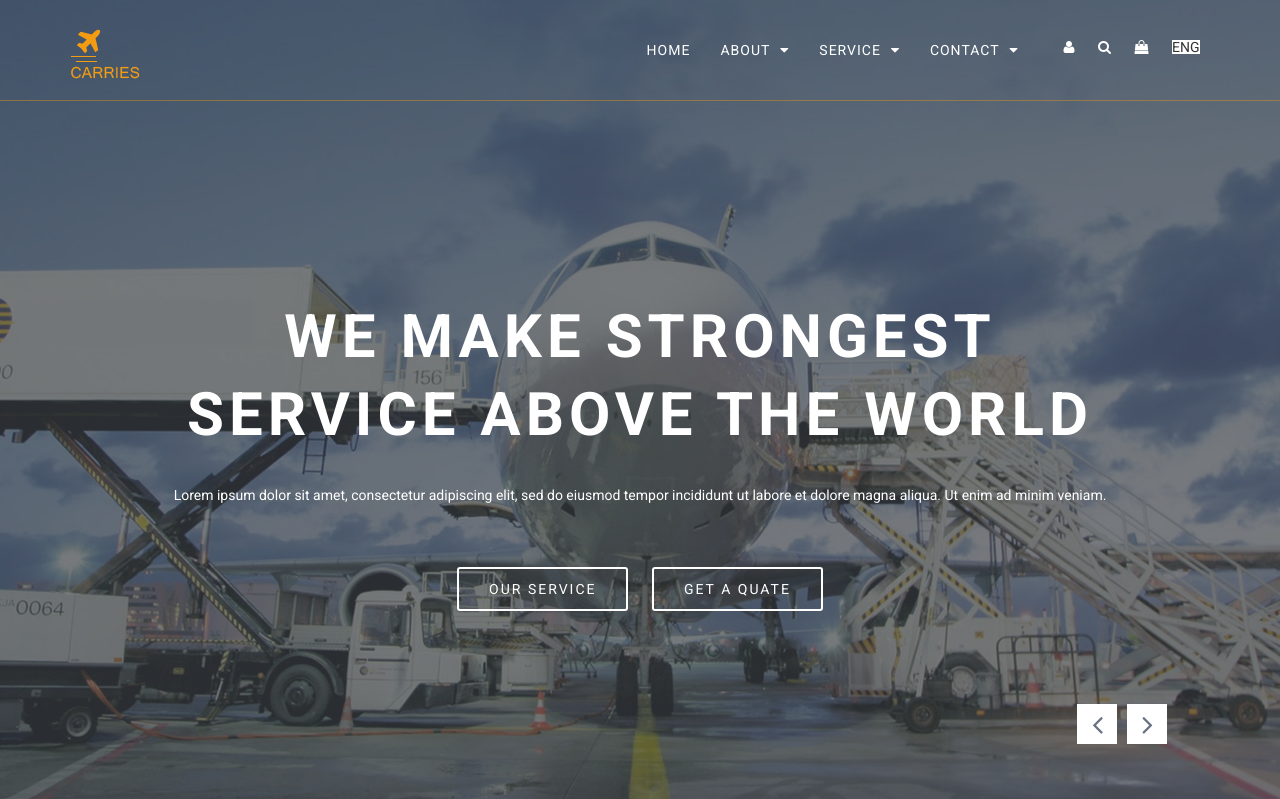
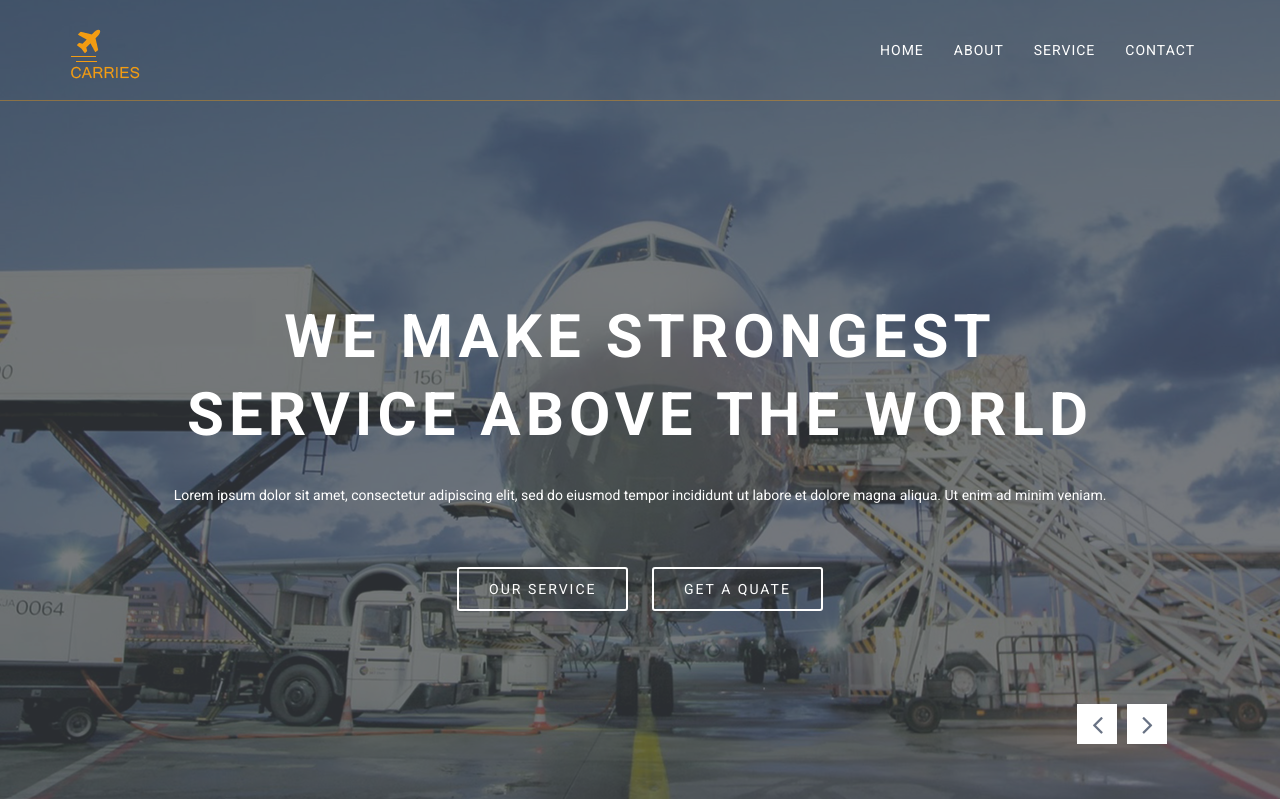
Before and after one commit to anshumanairy/penta6, a Django app: page / in a window 1280 px wide. Shown: the top 799 px of the page. Run offline with Django 3.2, Linux system fonts and the light colour scheme; some libraries are stand-ins or nearby versions.

Commit message:
navbar changes

```diff
--- a/freight/templates/navbar.html
+++ b/freight/templates/navbar.html
@@ -8,47 +8,12 @@
                 <div class="navbar-header">
                     <a href="{% url 'index' %}" class="navbar-brand"><img src="/static/img/logo.png" alt="logo"></a>
                 </div>
-                <div class="search-and-language-bar pull-right">
-                    <ul>
-                        <li><a href="#"><i class="fa fa-user"></i></a></li>
-                        <li class="search-box"><i class="fa fa-search"></i></li>
-                        <li><a href="#"><i class="fa fa-shopping-bag"></i></a></li>
-                        <li class="select-language">
-                            <select name="#" id="#">
-                            <option selected value="End">ENG</option>
-                            <option value="ARA">ARA</option>
-                            <option value="CHI">CHI</option>
-                        </select>
-                        </li>
-                    </ul>
-                    <form action="#" class="search-form">
-                        <input type="search" name="search" id="search">
-                        <button type="submit"><i class="fa fa-search"></i></button>
-                    </form>
-                </div>
                 <div id="main-nav" class="stellarnav">
                     <ul id="nav" class="nav navbar-nav">
                         <li><a href="{% url 'index' %}">home</a></li>
-                        <li><a href="{% url 'about' %}">about</a>
-                            <ul>
-                                <li><a href="{% url 'about' %}">About</a></li>
-                                <!-- <li><a href="{% url 'about' %}">About Profile</a></li>
-                                <li><a href="{% url 'about' %}">About History</a></li>
-                                <li><a href="{% url 'about' %}">About Report</a></li>
-                                <li><a href="{% url 'about' %}">About Team</a></li>
-                                <li><a href="{% url 'about' %}">About Support</a></li> -->
-                            </ul>
-                        </li>
-                        <li><a href="{% url 'services' %}">Service</a>
-                            <ul>
-                                <li><a href="{% url 'services' %}">Service Details</a></li>
-                            </ul>
-                        </li>
-                        <li><a href="{% url 'contact' %}">Contact</a>
-                            <ul>
-                                <li><a href="{% url 'contact' %}">Contact Version 2</a></li>
-                            </ul>
-                        </li>
+                        <li><a href="{% url 'about' %}">about</a></li>
+                        <li><a href="{% url 'services' %}">Service</a></li>
+                        <li><a href="{% url 'contact' %}">Contact</a></li>
                     </ul>
                 </div>
             </div>
--- a/penta6/settings.py
+++ b/penta6/settings.py
@@ -79,7 +79,7 @@ DATABASES = {
         'ENGINE': 'django.db.backends.mysql',
         'NAME': 'penta6_db',
         'USER': 'root',
-        'PASSWORD': '',
+        'PASSWORD': 'Navneet.1310',
         'HOST': '127.0.0.1',
         'PORT': '3306',
         'OPTIONS': {
```
